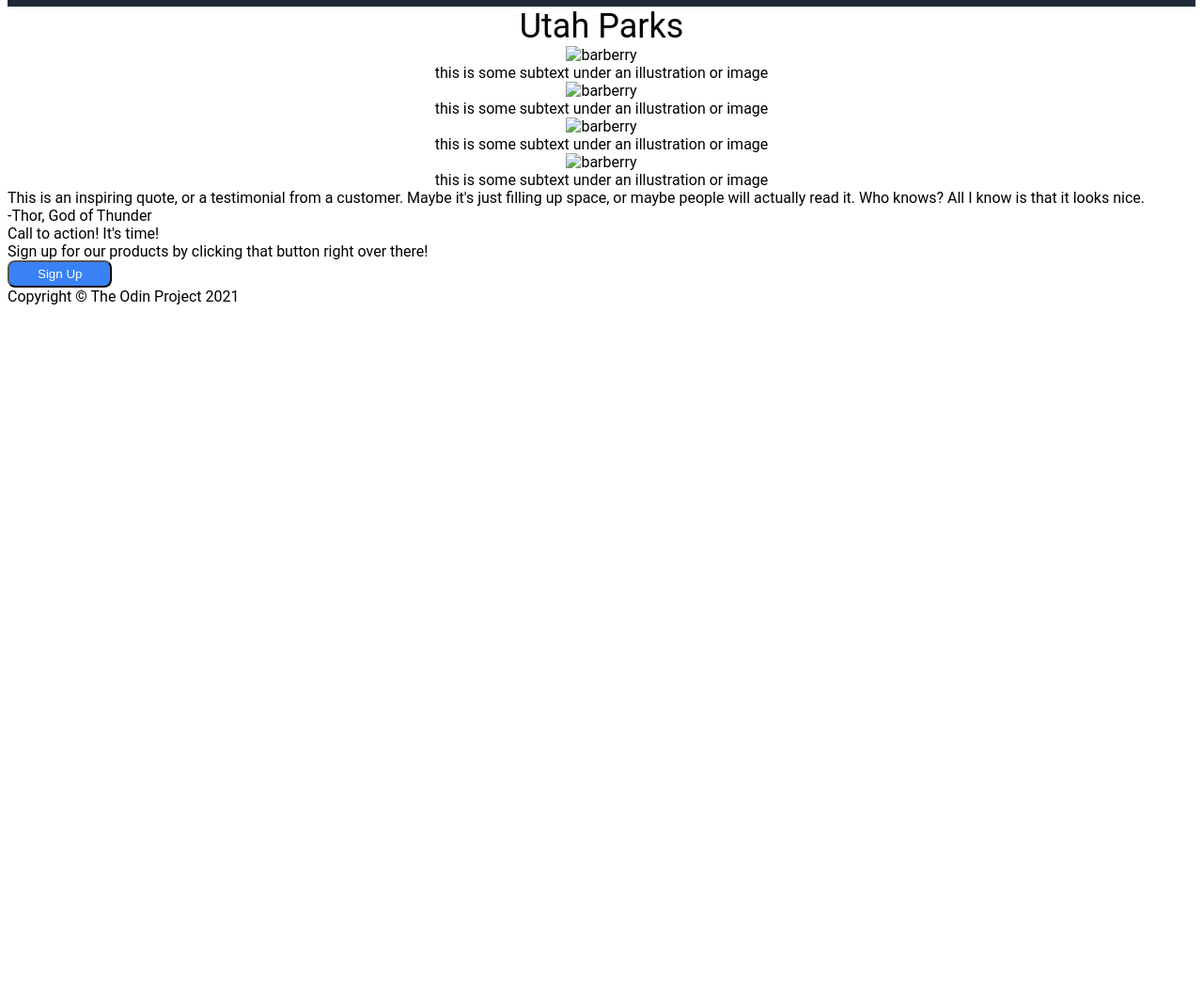
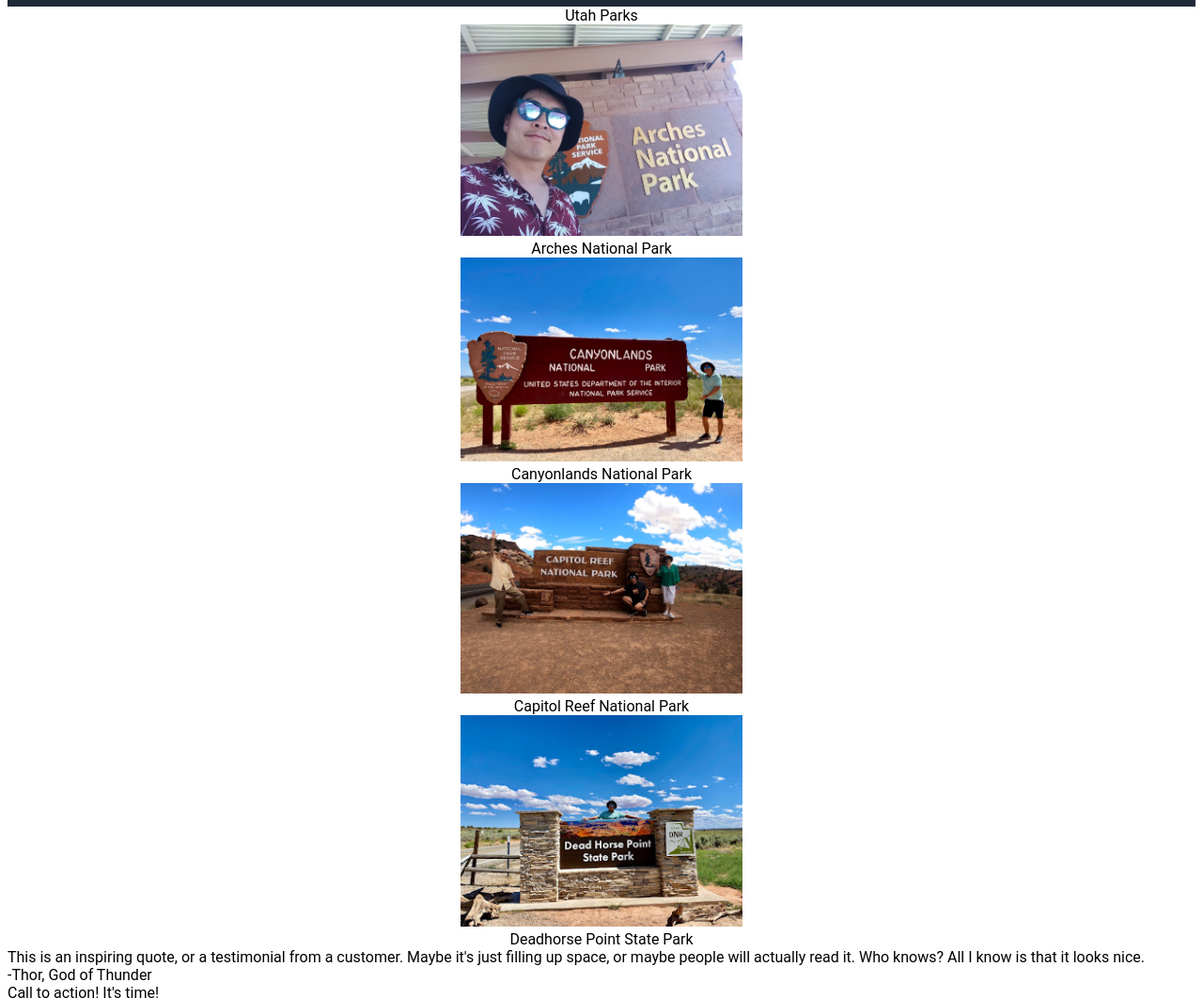
Before and after one commit to rodney-zhu/Odin-Project-Landing-Page, a plain HTML site: page index.html in a window 1280 px wide. Shown: the part 310-1372 px from the top of the page at 94% size. Before the commit the page ends 800 px from the top, so only its background shows below. Drawn offline with Linux system fonts and the light colour scheme.

Commit message:
Add photos to section 2 and descriptions

```diff
--- a/index.html
+++ b/index.html
@@ -33,22 +33,35 @@
                 </div>
             </div>
             <div class="image-container">
-                <img src="./images/utah.jpg" alt="this is a placeholder for an image">
+                <img src="./images/utah.jpg" alt="Picture crawling out of Canyonlands">
             </div>
         </div>
     </div>
 
     <div class="section2">
-        <div class="information-header">Utah Parks</div>
-        <img src="./images/barberry.png" alt="barberry">
-        <div class="text">this is some subtext under an illustration or image</div>
-        <img src="./images/barberry.png" alt="barberry">
-        <div class="text">this is some subtext under an illustration or image</div>
-        <img src="./images/barberry.png" alt="barberry">
-        <div class="text">this is some subtext under an illustration or image</div>
-        <img src="./images/barberry.png" alt="barberry">
-        <div class="text">this is some subtext under an illustration or image</div>
+        <div class="information-title">Utah Parks</div>
+
+        <div class="information-container">
+            <div class="info">
+                <img src="./images/Arches.jpg" alt="Picutre of Arches Sign">
+                <div class="text">Arches National Park</div>
+            </div>
+            <div class="info">
+                <img src="./images/Canyonlands.jpg" alt="Picture of Canyonlands Sign">
+                <div class="text">Canyonlands National Park</div>
+            </div>
+            <div class="info">
+                <img src="./images/Capitol-Reef.JPG" alt="Picture of Capitol Reef Sign">
+                <div class="text">Capitol Reef National Park</div>
+            </div>
+            <div class="info">
+                <img src="./images/Deadhorse.jpg" alt="Picture of Dead Horse Sign">
+                <div class="text">Deadhorse Point State Park</div>
+            </div>
+        </div>
     </div>
+
+
     <div class="section3">
         <div class="text">This is an inspiring quote, or a testimonial from a customer. Maybe it's just filling up space, or maybe people will actually read it. Who knows? All I know is that it looks nice.</div>
         <div class="text">-Thor, God of Thunder</div>
```
